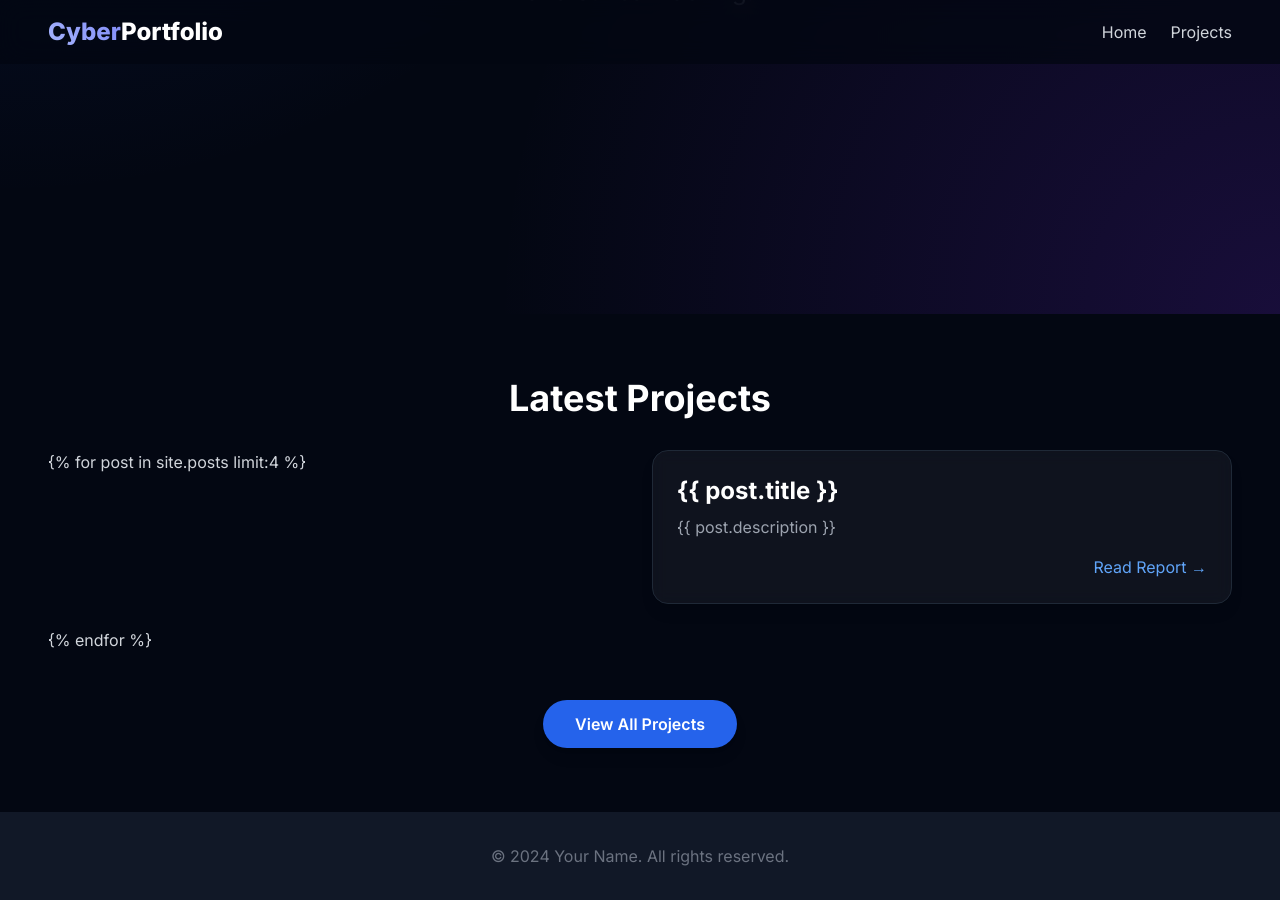
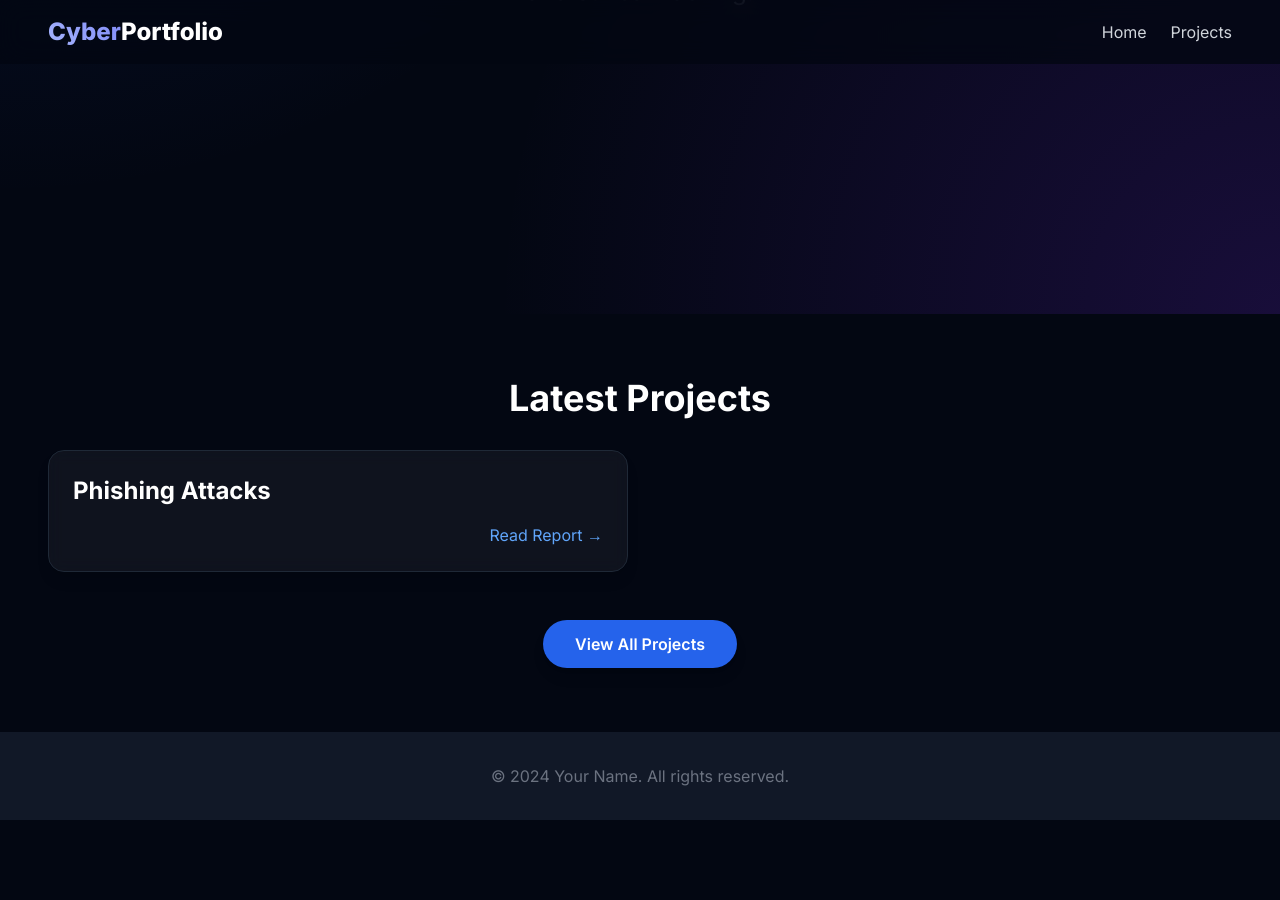
Before and after one commit to IamMo31/iammo31.github.io, a Jekyll site: the page built from index.html, in a window 1280 px wide and 900 px high, scrolled down 586 px. Built offline with Jekyll 4.4.1, drawn with Linux system fonts in a browser that asks for light colours; nearby versions of some CDN libraries; after the commit the page ends 1406 px from its top, so only the background shows below that.

Commit message:
Update index.html

```diff
--- a/index.html
+++ b/index.html
@@ -1,40 +1,7 @@
-<!DOCTYPE html>
-<html lang="en" class="bg-gray-950 text-gray-300 antialiased scroll-smooth">
-<head>
-    <meta charset="UTF-8">
-    <meta name="viewport" content="width=device-width, initial-scale=1.0">
-    <title>{{ page.title }} | Cybersecurity Portfolio</title>
-    <script src="https://cdn.tailwindcss.com"></script>
-    <style>
-        @import url('https://fonts.googleapis.com/css2?family=Inter:wght@400;600;700;800&display=swap');
-        body { font-family: 'Inter', sans-serif; }
-        .hero-gradient { background: radial-gradient(circle at top left, rgba(29, 78, 216, 0.2), transparent 50%), radial-gradient(circle at bottom right, rgba(109, 40, 217, 0.2), transparent 50%); }
-        .bento-card { backdrop-filter: blur(8px); background-color: rgba(255, 255, 255, 0.05); }
-        .text-gradient { background: linear-gradient(45deg, #A5B4FC, #818CF8); -webkit-background-clip: text; -webkit-text-fill-color: transparent; }
-    </style>
-</head>
-<body class="bg-gray-950 text-gray-300">
-
-    <!-- Header -->
-    <header class="fixed top-0 left-0 right-0 z-50 bg-gray-950 bg-opacity-80 backdrop-blur-md">
-        <nav class="container mx-auto px-4 md:px-12 flex justify-between items-center py-4">
-            <a href="/" class="text-xl md:text-2xl font-extrabold text-white">
-                <span class="text-gradient">Cyber</span><span class="text-white">Portfolio</span>
-            </a>
-            <div class="hidden md:flex space-x-6">
-                <a href="/" class="text-gray-300 hover:text-white transition-colors">Home</a>
-                <a href="/projects.html" class="text-gray-300 hover:text-white transition-colors">Projects</a>
-            </div>
-            <!-- Mobile Menu Button -->
-            <button class="md:hidden text-gray-300 hover:text-white transition-colors">
-                <svg class="w-6 h-6" fill="none" viewBox="0 0 24 24" stroke="currentColor">
-                    <path stroke-linecap="round" stroke-linejoin="round" stroke-width="2" d="M4 6h16M4 12h16m-7 6h7"></path>
-                </svg>
-            </button>
-        </nav>
-    </header>
-
-    <!-- Hero Section -->
+---
+layout: default
+title: Home
+---
 <main class="hero-gradient min-h-screen flex items-center justify-center text-center px-4 md:px-12 pt-16">
     <div class="max-w-4xl mx-auto py-16">
         <h1 class="text-5xl md:text-7xl font-extrabold text-white leading-tight">
@@ -69,11 +36,3 @@
         </div>
     </div>
 </section>
-
-    <!-- Footer -->
-    <footer class="bg-gray-900 py-8 text-center text-gray-500">
-        <p>&copy; 2024 Your Name. All rights reserved.</p>
-    </footer>
-
-</body>
-</html>
```
Lines whose indentation alone changed are shown as unchanged.
